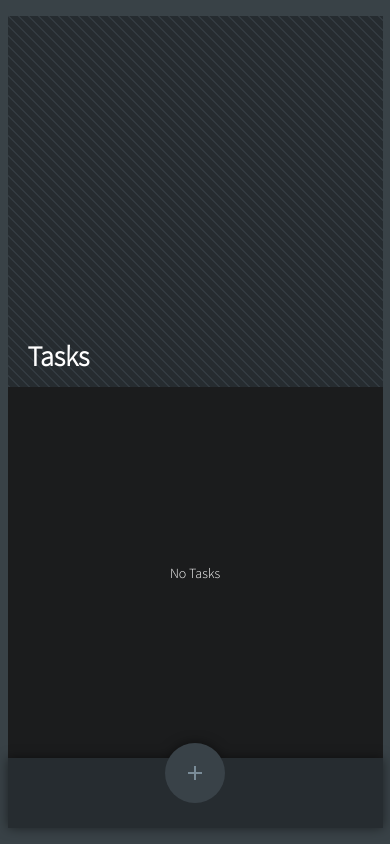
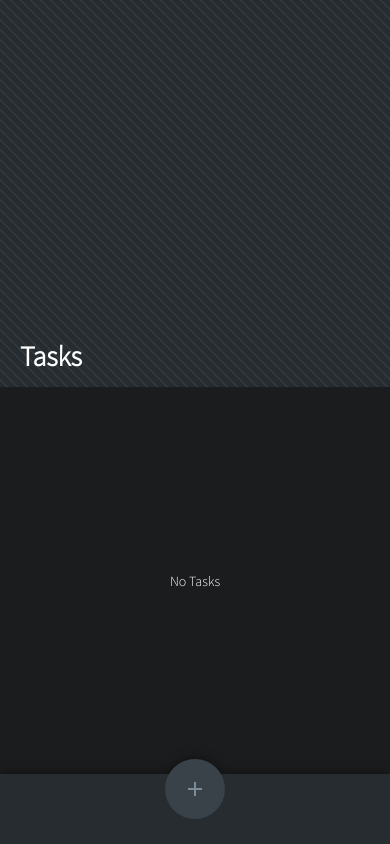
Before and after one commit to carnold84/tasks-app-prototype, a Vue app: page / in a window 390 px wide. Built offline with nearby package versions, Linux system fonts and the light colour scheme.

Commit message:
Updated media queries

```diff
--- a/src/App.vue
+++ b/src/App.vue
@@ -35,18 +35,21 @@
 
   .app-content {
     background-color: #1b1c1d;
-    height: 100%;
+    height: calc(100% - 60px);
+    margin: 30px;
     max-height: 812px;
     max-width: 375px;
     position: relative;
-    width: 100%;
+    width: calc(100% - 60px);
   }
 
-  @media (min-width: 400px) {
+  @media (max-width: 440px) and (hover: none) {
     .app-content {
-      height: calc(100% - 60px);
-      margin: 30px;
-      width: calc(100% - 60px);
+      height: 100%;
+      margin: 0;
+      max-height: none;
+      max-width: none;
+      width: 100%;
     }
   }
 
--- a/src/components/ListItem.vue
+++ b/src/components/ListItem.vue
@@ -56,7 +56,7 @@
 
   .c_list-item a {
     display: flex;
-    padding: 20px;
+    padding: 15px;
     text-decoration: none;
   }
 
--- a/src/views/Task.vue
+++ b/src/views/Task.vue
@@ -90,7 +90,7 @@
   import { DateTime } from 'luxon';
   import api from '../api';
   import TaskBar from '../components/TaskBar.vue';
-  import { formatTime } from '../utils/dates';
+  import { formatFull, formatTime } from '../utils/dates';
 
   export default {
     name: 'Task',
@@ -115,7 +115,7 @@
       },
       fullDueDate() {
         if (this.task?.dueDate) {
-          return DateTime.fromISO(this.task?.dueDate).toFormat('ff');
+          return formatFull(this.task?.dueDate);
         }
 
         return null;
```
Also changed, not shown: 7 other files (tests, documents, lock files or other folders).
